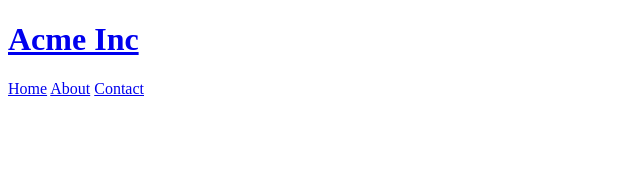
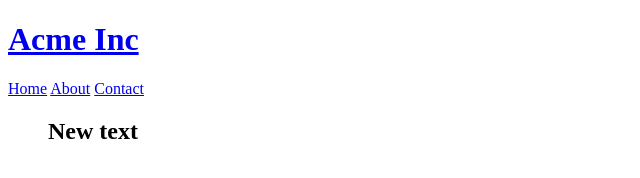
Before and after one commit to FernandoZnga/Udemy-WebDev-Zero-to-Mastery, a plain HTML site: page index.html in a window 1280 px wide. Shown: the whole page, without its empty margins (0-640 px from the left). Drawn offline with Linux system fonts and the light colour scheme.

Commit message:
added New Text

```diff
--- a/index.html
+++ b/index.html
@@ -12,5 +12,8 @@
 			<a href="contact.html">Contact</a>
 		</nav>
 	</div>
+	<dir>
+		<h2>New text</h2>
+	</dir>
 </body>
 </html>
```
